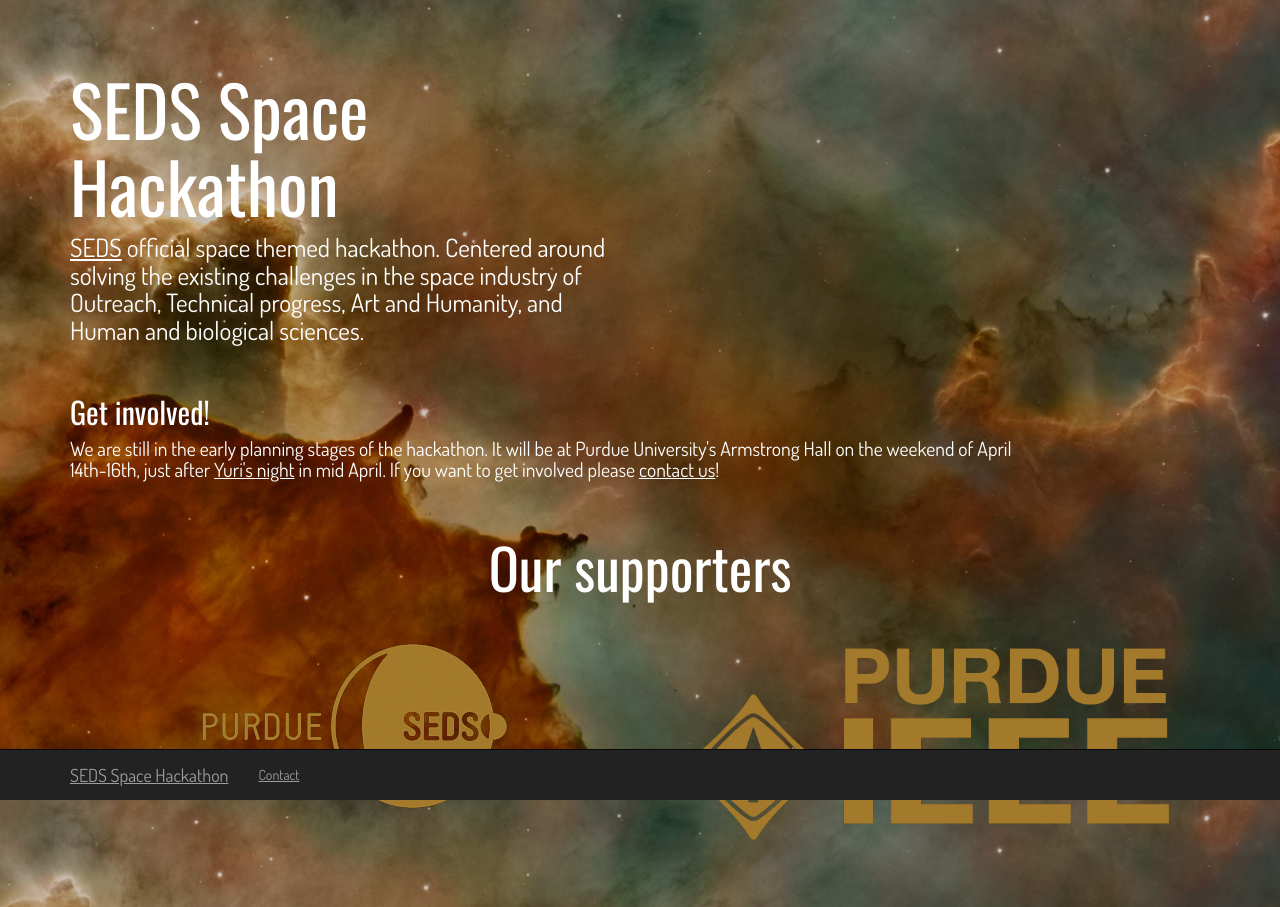
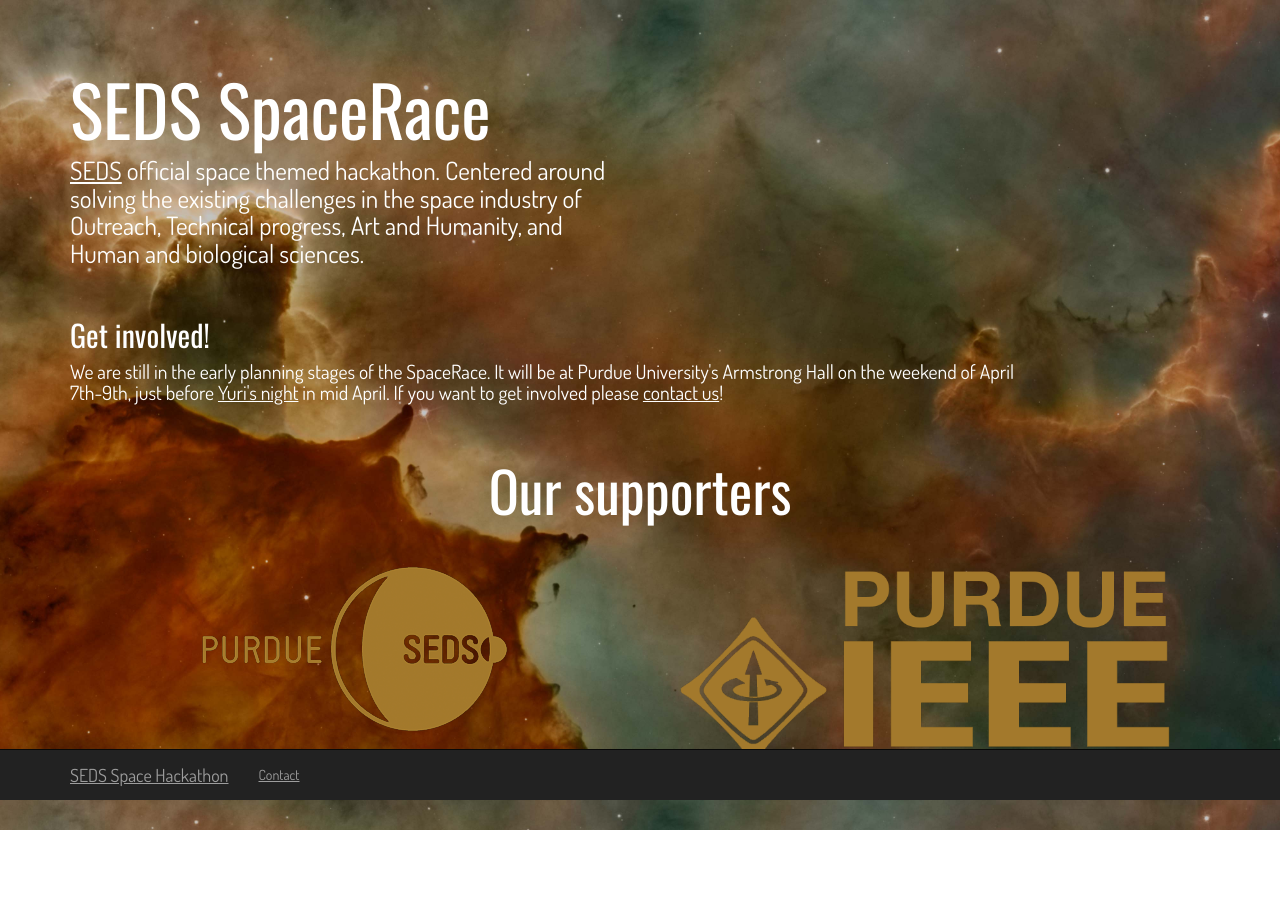
Before and after one commit to SEDSHackathon/SEDSHackathon.github.io, a plain HTML site: page index.html in a window 1280 px wide. After the commit the page ends 830 px from the top, so only its background shows below. Drawn offline with nearby package versions, Linux system fonts and the light colour scheme.

Commit message:
Hackathon->SpaceRace

```diff
--- a/index.html
+++ b/index.html
@@ -10,7 +10,7 @@
     <meta name="description" content="">
     <meta name="author" content="">
 
-    <title>SEDS Space Hackathon</title>
+    <title>SEDS SpaceRace</title>
 
     <!-- Bootstrap Core CSS -->
     <link href="css/bootstrap.min.css" rel="stylesheet">
@@ -69,14 +69,14 @@
     <div class="container" id="pagecontent">
         <div class="row">
             <div class="col-md-6 col-sm-12">
-                <h1>SEDS Space Hackathon</h1>
+                <h1>SEDS SpaceRace</h1>
                 <h6><a href="http://seds.org" target=1>SEDS</a> official space themed hackathon. Centered around solving the existing challenges in the space industry of Outreach, Technical progress, Art and Humanity, and Human and biological sciences.</h6>
 
 				</br>
 			</div>
 			<div class="col-md-10 col-sm-12">
 				<h2>Get involved!</h2>
-				<h5>We are still in the early planning stages of the hackathon. It will be at Purdue University's Armstrong Hall on the weekend of April 14th-16th, just after <a href="https://yurisnight.net/" target=1>Yuri's night</a> in mid April.
+				<h5>We are still in the early planning stages of the SpaceRace. It will be at Purdue University's Armstrong Hall on the weekend of April 7th-9th, just before <a href="https://yurisnight.net/" target=1>Yuri's night</a> in mid April.
 				If you want to get involved please <a href="mailto:SEDSHackathon@gmail.com">contact us</a>!</h5>
 			</div>
         </div>
```
